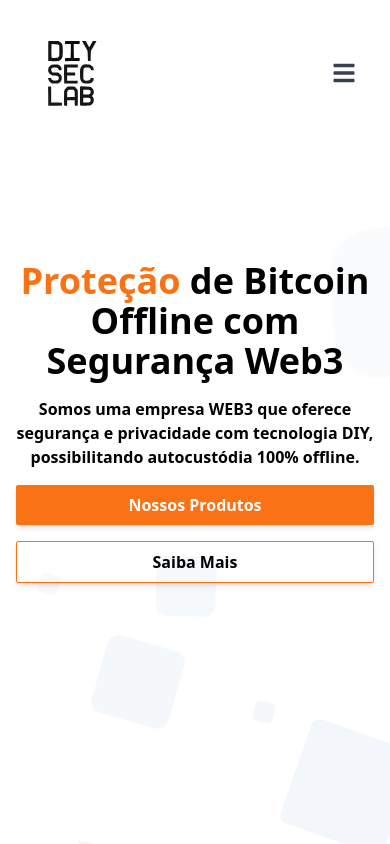
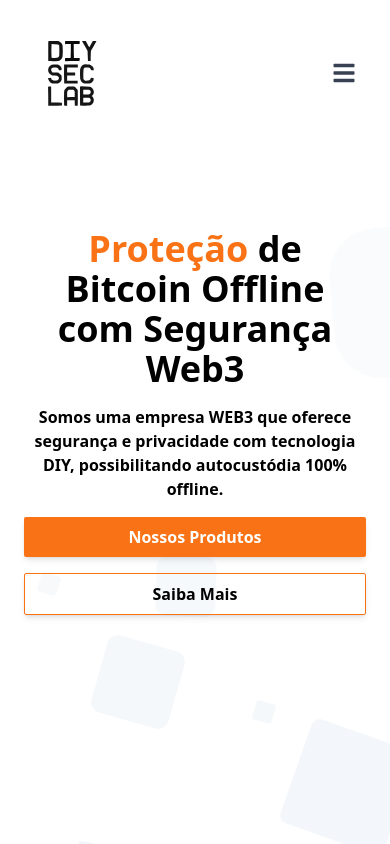
Before and after one commit to Lucasqc04/john-galt, a React (Vite) app: page /1 in a window 390 px wide. Shown: the top 844 px of the page. Built offline with nearby package versions, Linux system fonts and the light colour scheme; no server answers; what tailwindcss-animated would draw is missing.

Commit message:
style(hero): add padding-X to mobile screens

```diff
--- a/src/view/screens/partials/Hero.tsx
+++ b/src/view/screens/partials/Hero.tsx
@@ -42,7 +42,7 @@ export function Hero() {
       <BackgroundAnimated />
       <section
         ref={ref}
-        className="grid grid-cols-1 md:grid-cols-12 px-4 md:px-8 h-screen"
+        className="grid grid-cols-1 md:grid-cols-12 px-6 sm:px-4 md:px-8 h-screen"
       >
         <article className="h-full col-span-12 md:col-span-6 flex flex-col gap-y-4 items-center justify-center">
           <h1 className="max-w-2xl text-4xl md:text-6xl text-center font-bold whitespace-pre-wrap break-words animate-fade-right animate-once animate-duration-500 animate-delay-300">
```
